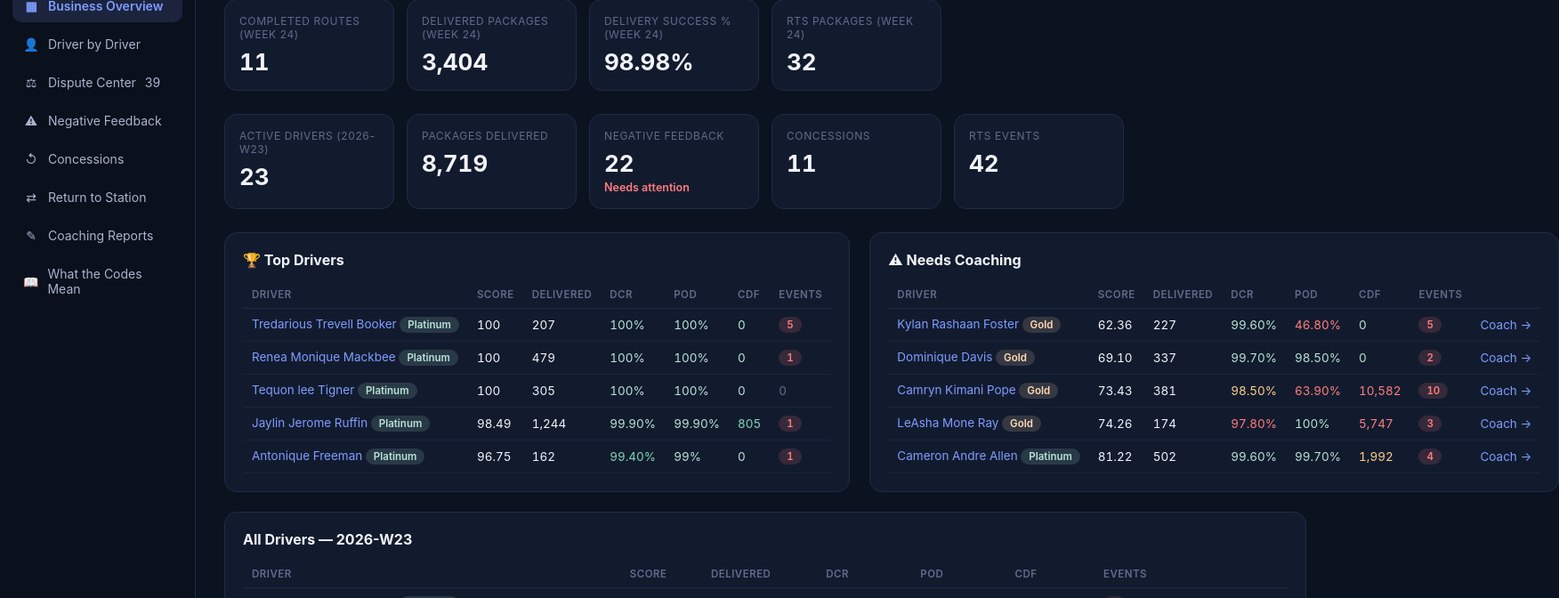
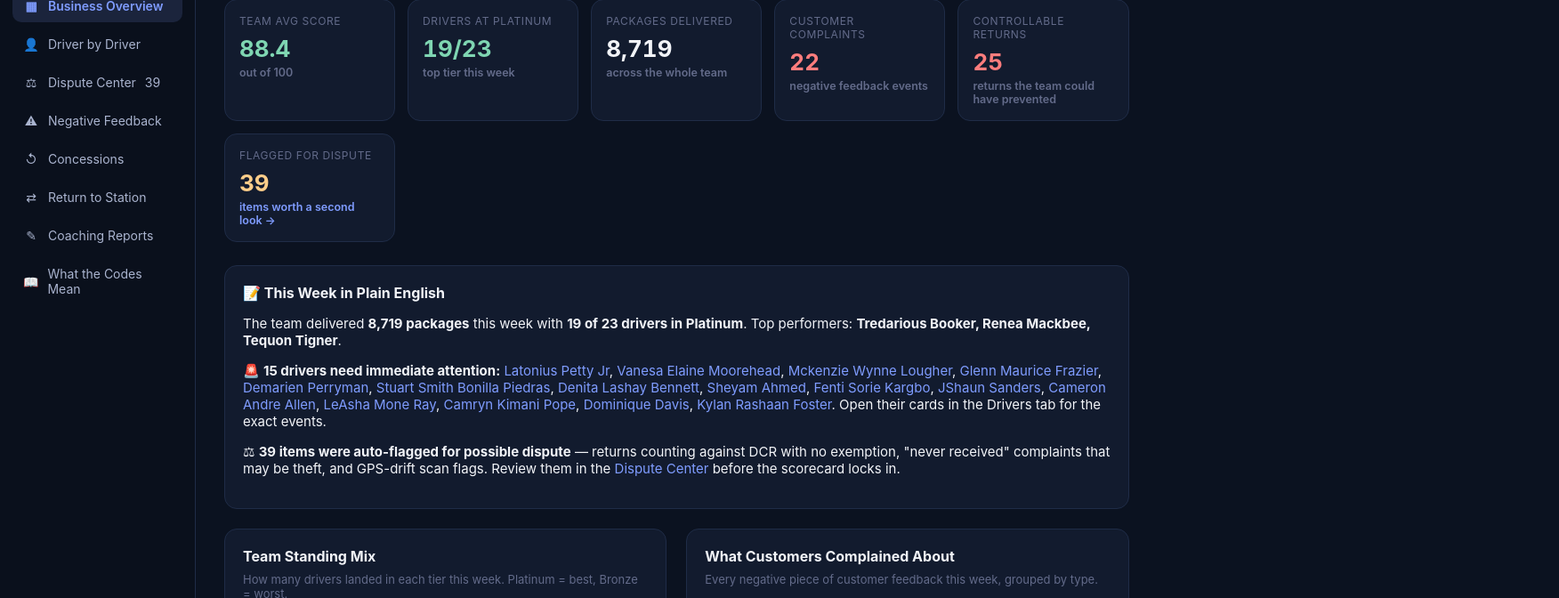
Before and after one commit to breez-ai-global/DAScoreCardHQ, a Next.js app: page / in a window 1280 px wide. Shown: the part 100-772 px from the top of the page at 89% size, 1752 px wide, since content can reach past the window. Built offline with nearby package versions, Linux system fonts and the light colour scheme.

Commit message:
v2: business overview dashboard page

```diff
--- a/app/page.js
+++ b/app/page.js
@@ -1,165 +1,180 @@
 import Link from "next/link";
 import Shell from "../components/Shell";
-import {
-  loadData,
-  latestWeek,
-  driversForWeek,
-  rankScore,
-  fmt,
-  pick,
-  num,
-  metricTier,
-  tierClass,
-} from "../lib/data";
+import TeamTable from "../components/TeamTable";
+import { Donut, HBars } from "../components/Charts";
+import { loadData, latestWeek, fmt, pick, num } from "../lib/data";
+import { overview, scoreBand } from "../lib/insights";
 
 export const dynamic = "force-static";
 
-function StationCards({ data }) {
-  const weeks = data.station.weeks || [];
-  if (!weeks.length) return null;
-  const cols = Object.keys(weeks[0] || {}).filter((k) => /week/i.test(k));
-  const last = cols[cols.length - 1];
-  const find = (label) =>
-    weeks.find((r) => (pick(r, "metric") || "").toLowerCase() === label.toLowerCase());
-  const items = [
-    ["Completed Routes", find("Completed Routes")],
-    ["Delivered Packages", find("Delivered Packages")],
-    ["Delivery Success %", find("Delivery Success (%)")],
-    ["RTS Packages", find("Packages Returned to Station (RTS)")],
-  ].filter(([, r]) => r);
-  if (!items.length) return null;
-  return (
-    <div className="cards">
-      {items.map(([label, row]) => (
-        <div className="card" key={label}>
-          <div className="label">{label} <span className="muted">({last})</span></div>
-          <div className="value">{row[last] ?? "—"}</div>
-        </div>
-      ))}
-    </div>
-  );
-}
-
 export default function Dashboard() {
   const data = loadData();
-  const week = latestWeek(data);
-  const drivers = week ? driversForWeek(week, data) : [];
-  const active = drivers.filter((d) => (d.delivered || 0) > 0 || d.overall !== null);
-  const sorted = [...active].sort((a, b) => rankScore(b) - rankScore(a));
-  const top = sorted.slice(0, 5);
-  const bottom = sorted.slice(-5).reverse();
+  const o = overview(data);
 
-  const totals = {
-    delivered: active.reduce((s, d) => s + (d.delivered || 0), 0),
-    feedback: data.events.feedback.length,
-    concessions: data.events.concessions.length,
-    rts: data.events.rts.length,
-  };
+  const flagsByDriver = {};
+  for (const f of o.disputes) {
+    const k = f.driverId || f.driver;
+    flagsByDriver[k] = flagsByDriver[k] || { scan: 0, high: 0 };
+    if (f.flag.toLowerCase().includes("scan")) flagsByDriver[k].scan++;
+    if (f.priority === "High") flagsByDriver[k].high++;
+  }
+  const tableRows = o.ranked.map((d) => ({
+    id: d.id,
+    name: d.name,
+    tierText: d.tierText,
+    overall: d.overall,
+    delivered: d.delivered,
+    dcr: d.dcr,
+    pod: d.pod,
+    feedbackCount: d.feedbackCount || 0,
+    scanFlags: (flagsByDriver[d.id] || flagsByDriver[d.name] || {}).scan || 0,
+    urgent: (flagsByDriver[d.id] || flagsByDriver[d.name] || {}).high || 0,
+  }));
+
+  const attention = o.ranked.filter(
+    (d) => (d.overall !== null && d.overall < 95) && (d.feedbackCount > 0 || d.concessionCount > 0 || (d.overall ?? 100) < 85)
+  );
+
+  const scoreItems = o.ranked
+    .filter((d) => d.overall !== null)
+    .map((d) => [d.name, d.overall, scoreBand(d.overall)[1]]);
+
+  const complaintItems = Object.entries(o.complaints).sort((a, b) => b[1] - a[1]);
+  const rtsItems = Object.entries(o.rtsReasons).sort((a, b) => b[1] - a[1]);
+  const podItems = o.ranked
+    .filter((d) => d.pod !== null)
+    .sort((a, b) => a.pod - b.pod)
+    .slice(0, 10)
+    .map((d) => [d.name, d.pod, d.pod < 98 ? "var(--red)" : "var(--green)"]);
 
   return (
     <Shell>
-      <h1 className="page-title">Fleet Overview</h1>
+      <h1 className="page-title">Business Overview</h1>
       <p className="page-sub">
-        {week ? `Latest full week: ${week.replace("-", " ")}` : "No data loaded yet"} ·
-        Data refreshed {data.generatedAt ? new Date(data.generatedAt).toLocaleString() : "—"}
+        Week {o.week ? o.week.replace("2026-W", "") : "—"}, 2026 · Data refreshed{" "}
+        {data.generatedAt ? new Date(data.generatedAt).toLocaleString() : "—"}
       </p>
-
-      <StationCards data={data} />
 
       <div className="cards">
         <div className="card">
-          <div className="label">Active Drivers ({week || "—"})</div>
-          <div className="value">{active.length}</div>
+          <div className="label">Team Avg Score</div>
+          <div className="value tier-great">{o.avgScore !== null ? o.avgScore.toFixed(1) : "—"}</div>
+          <div className="tier muted">out of 100</div>
+        </div>
+        <div className="card">
+          <div className="label">Drivers at Platinum</div>
+          <div className="value tier-great">{o.platinum}/{o.total}</div>
+          <div className="tier muted">top tier this week</div>
         </div>
         <div className="card">
           <div className="label">Packages Delivered</div>
-          <div className="value">{fmt(totals.delivered)}</div>
+          <div className="value">{fmt(o.delivered)}</div>
+          <div className="tier muted">across the whole team</div>
         </div>
         <div className="card">
-          <div className="label">Negative Feedback</div>
-          <div className="value">{totals.feedback}</div>
-          <div className={`tier ${totals.feedback > 10 ? "tier-poor" : "tier-great"}`}>
-            {totals.feedback > 10 ? "Needs attention" : "Under control"}
-          </div>
+          <div className="label">Customer Complaints</div>
+          <div className="value tier-poor">{o.complaintsTotal}</div>
+          <div className="tier muted">negative feedback events</div>
         </div>
         <div className="card">
-          <div className="label">Concessions</div>
-          <div className="value">{totals.concessions}</div>
+          <div className="label">Controllable Returns</div>
+          <div className="value tier-poor">{o.controllable}</div>
+          <div className="tier muted">returns the team could have prevented</div>
         </div>
         <div className="card">
-          <div className="label">RTS Events</div>
-          <div className="value">{totals.rts}</div>
+          <div className="label">Flagged for Dispute</div>
+          <div className="value tier-fair">{o.disputeCount}</div>
+          <div className="tier"><Link href="/disputes">items worth a second look →</Link></div>
         </div>
+      </div>
+
+      <div className="panel">
+        <h2>📝 This Week in Plain English</h2>
+        <p className="plain">
+          The team delivered <b>{fmt(o.delivered)} packages</b> this week with{" "}
+          <b>{o.platinum} of {o.total} drivers in Platinum</b>. Top performers:{" "}
+          <b>{o.top3.map((d) => shortName(d.name)).join(", ")}</b>.
+        </p>
+        {attention.length > 0 && (
+          <p className="plain">
+            🚨 <b>{attention.length} driver{attention.length > 1 ? "s" : ""} need immediate attention:</b>{" "}
+            {attention.map((d, i) => (
+              <span key={d.id}>
+                <Link href={`/drivers/${encodeURIComponent(d.id)}`}>{d.name}</Link>
+                {i < attention.length - 1 ? ", " : ""}
+              </span>
+            ))}
+            . Open their cards in the Drivers tab for the exact events.
+          </p>
+        )}
+        <p className="plain">
+          ⚖ <b>{o.disputeCount} items were auto-flagged for possible dispute</b> — returns counting
+          against DCR with no exemption, &quot;never received&quot; complaints that may be theft, and
+          GPS-drift scan flags. Review them in the <Link href="/disputes">Dispute Center</Link>{" "}
+          before the scorecard locks in.
+        </p>
       </div>
 
       <div className="grid-2">
         <div className="panel">
-          <h2>🏆 Top Drivers</h2>
-          <DriverTable drivers={top} />
+          <h2>Team Standing Mix</h2>
+          <p className="muted" style={{ fontSize: 13, marginTop: -6 }}>
+            How many drivers landed in each tier this week. Platinum = best, Bronze = worst.
+          </p>
+          <Donut mix={o.mix} />
         </div>
         <div className="panel">
-          <h2>⚠ Needs Coaching</h2>
-          <DriverTable drivers={bottom} showCoach />
+          <h2>What Customers Complained About</h2>
+          <p className="muted" style={{ fontSize: 13, marginTop: -6 }}>
+            Every negative piece of customer feedback this week, grouped by type.
+          </p>
+          {complaintItems.length ? (
+            <HBars items={complaintItems} color="var(--red)" />
+          ) : (
+            <p className="muted">No complaints recorded. 🎉</p>
+          )}
         </div>
       </div>
 
       <div className="panel">
-        <h2>All Drivers — {week || "no data"}</h2>
-        <DriverTable drivers={sorted} showCoach />
+        <h2>Driver Scores, Ranked</h2>
+        <p className="muted" style={{ fontSize: 13, marginTop: -6 }}>
+          Overall weekly score out of 100. Green = safe (85+), yellow = watch (70–85), red = needs
+          attention (&lt;70).
+        </p>
+        <HBars items={scoreItems} labelWidth={210} />
+      </div>
+
+      <div className="grid-2">
+        <div className="panel">
+          <h2>Why Packages Came Back to the Station</h2>
+          <p className="muted" style={{ fontSize: 13, marginTop: -6 }}>
+            Every package returned undelivered (RTS), grouped by the reason the driver selected.
+          </p>
+          {rtsItems.length ? <HBars items={rtsItems} color="var(--amber)" /> : <p className="muted">No RTS events.</p>}
+        </div>
+        <div className="panel">
+          <h2>Photo Quality by Driver (POD)</h2>
+          <p className="muted" style={{ fontSize: 13, marginTop: -6 }}>
+            % of delivery photos that passed Amazon&apos;s quality check. Below 98% starts costing
+            points. Lowest ten shown.
+          </p>
+          {podItems.length ? <HBars items={podItems} valueSuffix="%" labelWidth={210} /> : <p className="muted">No POD data.</p>}
+        </div>
+      </div>
+
+      <div className="panel">
+        <h2>Full Team Table</h2>
+        <p className="muted" style={{ fontSize: 13, marginTop: -6 }}>
+          Click any column header to sort. Click a driver&apos;s name to open their full breakdown.
+        </p>
+        <TeamTable rows={tableRows} />
       </div>
     </Shell>
   );
 }
 
-function DriverTable({ drivers, showCoach = false }) {
-  if (!drivers.length)
-    return <p className="muted">No driver data loaded. Drop CSVs into data/raw and rebuild.</p>;
-  return (
-    <table className="data">
-      <thead>
-        <tr>
-          <th>Driver</th>
-          <th>Score</th>
-          <th>Delivered</th>
-          <th>DCR</th>
-          <th>POD</th>
-          <th>CDF</th>
-          <th>Events</th>
-          {showCoach && <th></th>}
-        </tr>
-      </thead>
-      <tbody>
-        {drivers.map((d) => {
-          const [, dcrClass] = metricTier(d.dcr, "dcr");
-          const [, podClass] = metricTier(d.pod, "pod");
-          const [, cdfClass] = metricTier(d.cdf, "cdf");
-          const events = (d.feedbackCount || 0) + (d.concessionCount || 0) + (d.rtsEventCount || 0);
-          return (
-            <tr key={d.id}>
-              <td>
-                <Link href={`/drivers/${encodeURIComponent(d.id)}`}>{d.name}</Link>
-                {d.tierText && (
-                  <>
-                    {" "}
-                    <span className={`pill ${tierClass(d.tierText)}`}>{d.tierText}</span>
-                  </>
-                )}
-              </td>
-              <td>{fmt(d.overall)}</td>
-              <td>{fmt(d.delivered)}</td>
-              <td className={dcrClass}>{fmt(d.dcr, d.dcr !== null ? "%" : "")}</td>
-              <td className={podClass}>{fmt(d.pod, d.pod !== null ? "%" : "")}</td>
-              <td className={cdfClass}>{fmt(d.cdf)}</td>
-              <td>{events > 0 ? <span className="pill risk">{events}</span> : <span className="muted">0</span>}</td>
-              {showCoach && (
-                <td>
-                  <Link href={`/coaching?driver=${encodeURIComponent(d.id)}`}>Coach →</Link>
-                </td>
-              )}
-            </tr>
-          );
-        })}
-      </tbody>
-    </table>
-  );
+function shortName(n) {
+  const parts = (n || "").split(/\s+/);
+  return parts.length > 2 ? `${parts[0]} ${parts[parts.length - 1]}` : n;
 }
```
